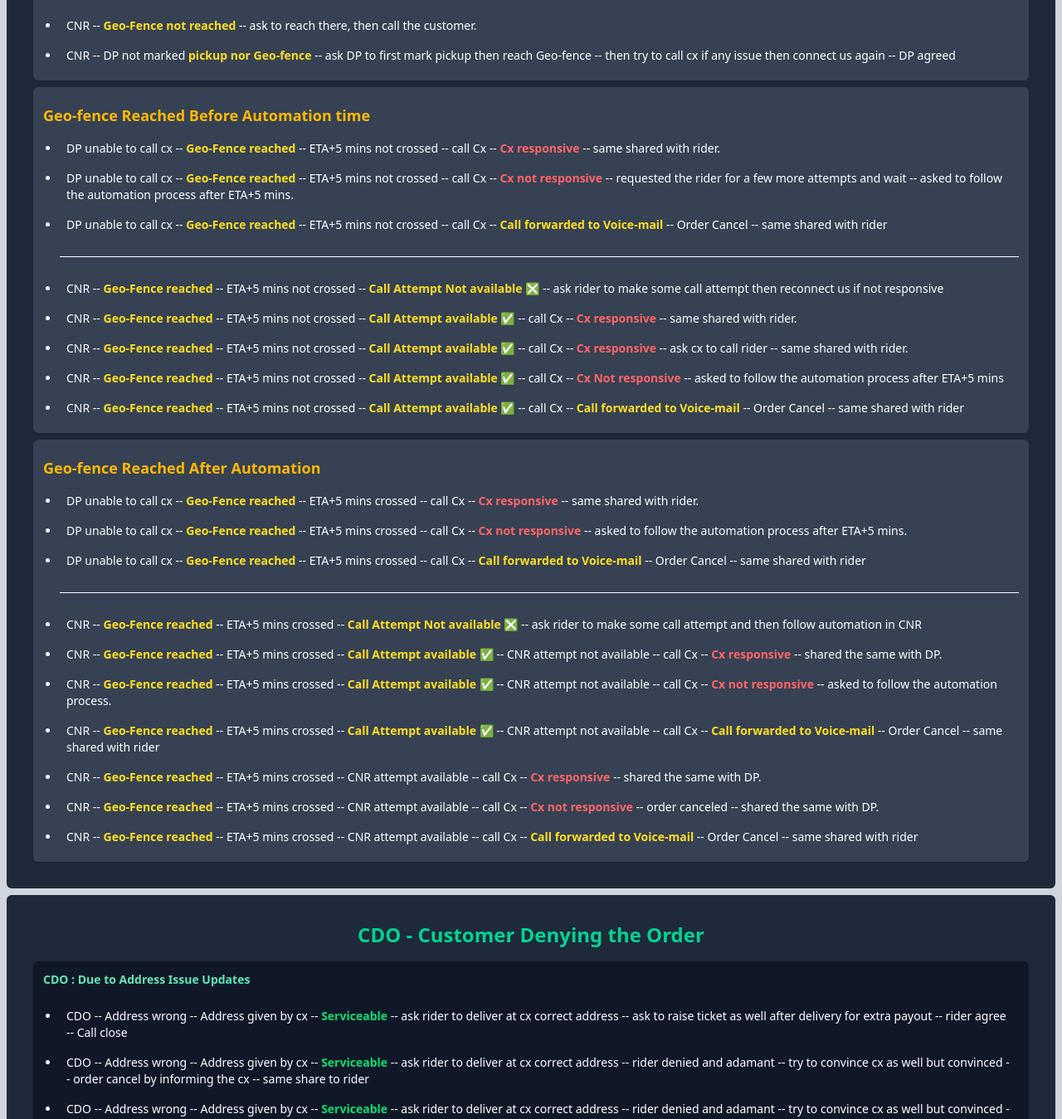
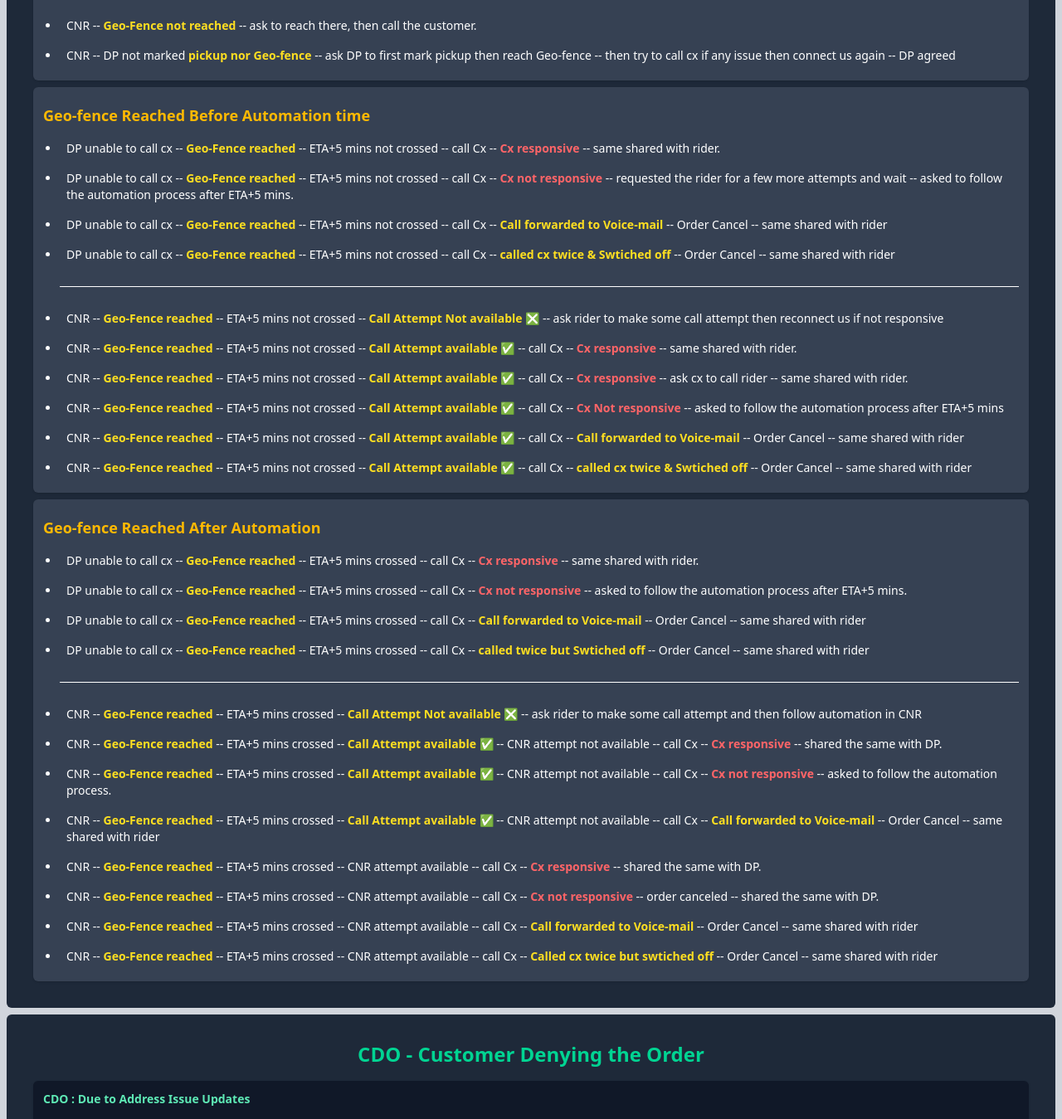
Before and after one commit to Code-with-Sahani/Blinket-DP, a React (Vite) app: page / in a window 1280 px wide. Shown: the part 867-2216 px from the top of the page at 83% size. Built offline with nearby package versions, Linux system fonts and the light colour scheme.

Commit message:
Update CNR.jsx

```diff
--- a/src/Components/CNR.jsx
+++ b/src/Components/CNR.jsx
@@ -6,7 +6,7 @@ const CNR = () => {
             <h2 className="text-center text-2xl  font-bold text-emerald-400 mb-8">CNR -- Customer Not Responsive</h2>
 
             <div className="p-3 bg-gray-700 rounded-md shadow">
-                 <h3 className="text-lg font-semibold text-amber-400 mt-2 mb-2">Geo-Fence Not Reached</h3>
+                <h3 className="text-lg font-semibold text-amber-400 mt-2 mb-2">Geo-Fence Not Reached</h3>
                 <ul className="list-disc pl-5">
                     <li className="p-2">CNR -- <strong className="text-yellow-300 font-semibold">Geo-Fence not reached</strong> -- ask to reach there, then call the customer.</li>
                     <li className="p-2">CNR -- DP not marked <strong className='text-yellow-300 font-semibold'>pickup nor Geo-fence</strong> -- ask DP to first mark pickup then reach Geo-fence -- then try to call cx if any issue then connect us again -- DP agreed</li>
@@ -16,13 +16,16 @@ const CNR = () => {
             <div className="space-y-4 mt-2">
 
                 <div className="p-3 bg-gray-700 rounded-md shadow">
-                     <h3 className="text-lg font-semibold text-amber-400 mt-2 mb-2">Geo-fence Reached Before Automation time</h3>
+                    <h3 className="text-lg font-semibold text-amber-400 mt-2 mb-2">Geo-fence Reached Before Automation time</h3>
                     <ul className="list-disc pl-5">
                         <li className="p-2">DP unable to call cx -- <strong className="text-yellow-300 font-semibold">Geo-Fence reached</strong> -- ETA+5 mins not crossed -- call Cx -- <strong className='text-red-400 font-semibold'>Cx responsive</strong> -- same shared with rider.</li>
 
                         <li className="p-2">DP unable to call cx -- <strong className="text-yellow-300 font-semibold">Geo-Fence reached</strong> -- ETA+5 mins not crossed -- call Cx -- <strong className='text-red-400 font-semibold'>Cx not responsive</strong> -- requested the rider for a few more attempts and wait -- asked to follow the automation process after ETA+5 mins.</li>
 
                         <li className="p-2">DP unable to call cx -- <strong className="text-yellow-300 font-semibold">Geo-Fence reached</strong> -- ETA+5 mins not crossed -- call Cx -- <strong className='text-yellow-300 font-semibold'>Call forwarded to Voice-mail</strong> -- Order Cancel -- same shared with rider</li>
+
+
+                        <li className="p-2">DP unable to call cx -- <strong className="text-yellow-300 font-semibold">Geo-Fence reached</strong> -- ETA+5 mins not crossed -- call Cx -- <strong className='text-yellow-300 font-semibold'>called cx twice & Swtiched off</strong> -- Order Cancel -- same shared with rider</li>
 
                         <hr className='mb-5 mt-5' />
 
@@ -34,13 +37,15 @@ const CNR = () => {
                         <li className="p-2">CNR -- <strong className="text-yellow-300 font-semibold">Geo-Fence reached</strong> -- ETA+5 mins not crossed -- <strong className='text-yellow-300 font-semibold'>Call Attempt available ✅</strong> -- call Cx -- <strong className='text-red-400 font-semibold'>Cx Not responsive</strong> -- asked to follow the automation process after ETA+5 mins </li>
 
                         <li className="p-2">CNR -- <strong className="text-yellow-300 font-semibold">Geo-Fence reached</strong> -- ETA+5 mins not crossed -- <strong className='text-yellow-300 font-semibold'>Call Attempt available ✅</strong> -- call Cx -- <strong className='text-yellow-300 font-semibold'>Call forwarded to Voice-mail</strong> -- Order Cancel -- same shared with rider</li>
+
+                         <li className="p-2">CNR -- <strong className="text-yellow-300 font-semibold">Geo-Fence reached</strong> -- ETA+5 mins not crossed -- <strong className='text-yellow-300 font-semibold'>Call Attempt available ✅</strong> -- call Cx -- <strong className='text-yellow-300 font-semibold'>called cx twice & Swtiched off</strong> -- Order Cancel -- same shared with rider</li>
                     </ul>
                 </div>
             </div>
 
             <div className="space-y-4 mt-2">
                 <div className="p-3 bg-gray-700 rounded-md shadow">
-                     <h3 className="text-lg font-semibold text-amber-400 mt-2 mb-2">Geo-fence Reached After Automation</h3>
+                    <h3 className="text-lg font-semibold text-amber-400 mt-2 mb-2">Geo-fence Reached After Automation</h3>
                     <ul className="list-disc pl-5">
 
                         <li className="p-2">DP unable to call cx -- <strong className="text-yellow-300 font-semibold">Geo-Fence reached</strong> -- ETA+5 mins crossed -- call Cx -- <strong className='text-red-400 font-semibold'>Cx responsive</strong> -- same shared with rider.</li>
@@ -48,6 +53,8 @@ const CNR = () => {
                         <li className="p-2">DP unable to call cx -- <strong className="text-yellow-300 font-semibold">Geo-Fence reached</strong> -- ETA+5 mins crossed -- call Cx -- <strong className='text-red-400 font-semibold'>Cx not responsive</strong> -- asked to follow the automation process after ETA+5 mins.</li>
 
                         <li className="p-2">DP unable to call cx -- <strong className="text-yellow-300 font-semibold">Geo-Fence reached</strong> -- ETA+5 mins crossed -- call Cx -- <strong className='text-yellow-300 font-semibold'>Call forwarded to Voice-mail</strong> -- Order Cancel -- same shared with rider</li>
+
+                        <li className="p-2">DP unable to call cx -- <strong className="text-yellow-300 font-semibold">Geo-Fence reached</strong> -- ETA+5 mins crossed -- call Cx -- <strong className='text-yellow-300 font-semibold'>called twice but Swtiched off</strong> -- Order Cancel -- same shared with rider</li>
 
                         <hr className='mb-5 mt-5' />
 
@@ -65,6 +72,8 @@ const CNR = () => {
 
                         <li className="p-2">CNR -- <strong className="text-yellow-300 font-semibold">Geo-Fence reached</strong> -- ETA+5 mins crossed -- CNR attempt available -- call Cx -- <strong className='text-yellow-300 font-semibold'>Call forwarded to Voice-mail</strong> -- Order Cancel -- same shared with rider</li>
 
+                        <li className="p-2">CNR -- <strong className="text-yellow-300 font-semibold">Geo-Fence reached</strong> -- ETA+5 mins crossed -- CNR attempt available -- call Cx -- <strong className='text-yellow-300 font-semibold'>Called cx twice but swtiched off</strong> -- Order Cancel -- same shared with rider</li>
+
 
                     </ul>
                 </div>
```
